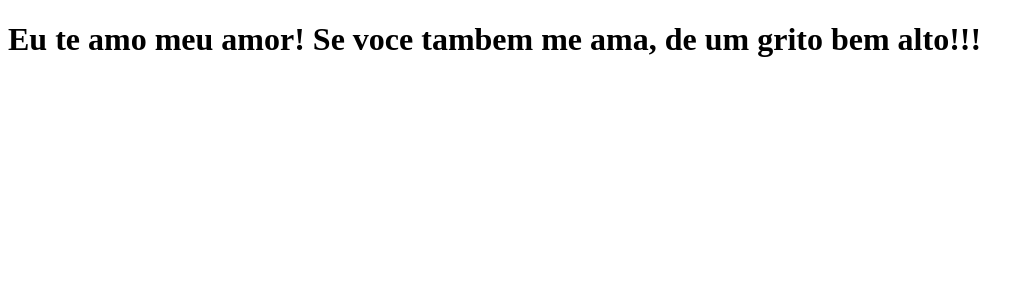
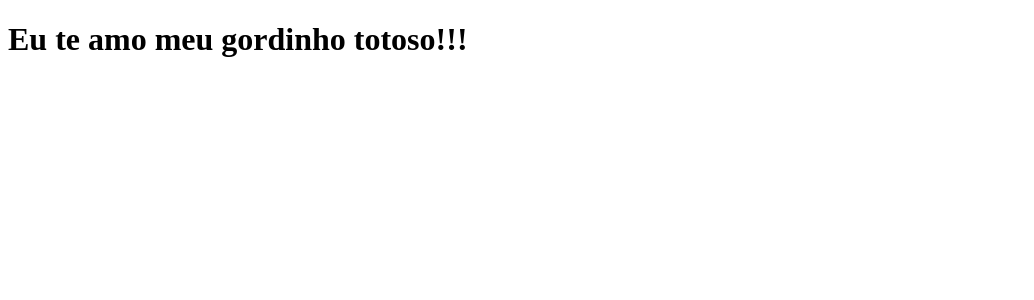
Before and after one commit to kauansilvaengineer/clone-tabnews, a Next.js app: page / in a window 1280 px wide. Shown: the top 300 px of the page, without its empty margins (0-1034 px from the left). Built offline with nearby package versions, Linux system fonts and the light colour scheme.

Commit message:
Update greeting message in Home component

```diff
--- a/pages/index.js
+++ b/pages/index.js
@@ -1,6 +1,6 @@
 function Home() {
   return (
-    <h1>Eu te amo meu amor! Se voce tambem me ama, de um grito bem alto!!!</h1>
+    <h1>Eu te amo meu gordinho totoso!!!</h1>
   );
 }
 
```
